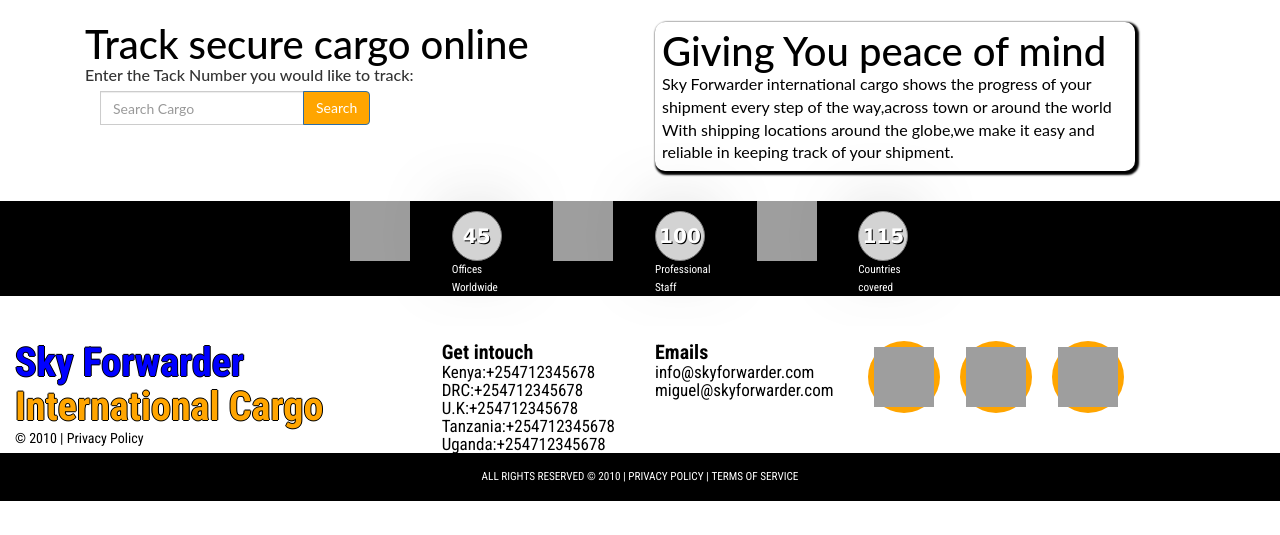
After one commit to vincentmuya/Sky-Forwarder, a Django app: a page that uses app/templates/navbar.html in a window 1280 px wide. The commit adds this page. Shown: the part 265-800 px from the top of the page. Run offline with Django 3.2, Linux system fonts and the light colour scheme; some libraries are stand-ins or nearby versions; some web fonts are replaced; grey boxes are pictures that could not be loaded.

Commit message:
created the secure track template and activated navbar link ti the template

```diff
--- a/app/templates/navbar.html
+++ b/app/templates/navbar.html
@@ -15,7 +15,7 @@
  --><li><a href="{%url 'service'%}">Services</a></li><!--
    --><li><a href="{%url 'contact'%}">Contact</a></li>
         <li><a href="{%url 'track-cargo'%}">Track cargo</a></li>
-        <li><a href="">Track Secure</a></li>
+        <li><a href="{%url 'track-secure'%}">Track Secure</a></li>
        <li><a href="{% url 'cargo'%}">Agent Login</a></li>
     </ul>
   </div>
--- /dev/null
+++ b/app/templates/track_secure.html
@@ -0,0 +1,117 @@
+{%extends 'base.html'%} {% load bootstrap3 %} {% load staticfiles %} {%block content%}
+
+<head>
+  <title>Home</title>
+  <meta charset="utf-8">
+  <meta name = "format-detection" content = "telephone=no" />
+  <link rel="icon" href="{% static 'images/favicon.ico' %}">
+  <link rel="shortcut icon" href="{% static 'images/favicon.ico' %}" />
+  <link rel="stylesheet" href="{% static 'booking/css/booking.css' %}">
+  <link rel="stylesheet" href="{% static 'css/camera.css' %}">
+  <link rel="stylesheet" href="{% static 'css/owl.carousel.css' %}">
+  <link rel="stylesheet" href="{% static 'css/style.css' %}">
+</head>
+<body>
+  {%include 'navbar.html'%}
+  <header>
+    <h1 class="trackship"><span style="color:blue">Track Sec</span><span style="color:orange">ure Shipment</span></h1>
+  </header>
+  <br>
+  <div class="container">
+  <div class="row">
+    <div class="col-md-6">
+      <h1 class="trackcar" style="color:black">Track secure cargo online</h1>
+    <h4>Enter the Tack Number you would like to track:</h4>
+    <form class="navbar-form" role="search" action="">
+<div class="input-group">
+<input type="text" class="form-control" placeholder="Search Cargo" name="TrackNo">
+<div class="input-group-btn">
+  <button class="btn btn-primary" id="search" >Search</button>
+</div>
+</div></form>
+</div>
+<div class="col-md-4">
+  <div class="track-card">
+  <div class="tcard-body">
+    <h1 class="tcard-heading">Giving You peace of mind</h1>
+    <p class="tcard-content">Sky Forwarder international cargo shows the progress of your shipment every step of the way,across town or around the world With shipping locations around the globe,we make it easy and reliable in keeping track of your shipment.</p>
+  </div>
+
+</div>
+</div>
+</div>
+</div>
+  </body>
+  {%include 'footer.html'%}
+  <!--==============================footer=================================-->
+<!-- </body> -->
+<style media="screen">
+header{
+  background: url('https://www.m2.com.lb/modules//smartblog/images/142.jpg')60% / cover fixed;
+  background-size: cover;
+  height: 200px;
+}
+#search{
+  background-color: orange;
+}
+.trackship{
+  text-shadow: -1px 0 black, 0 1px black, 1px 0 black, 0 -1px black;
+  text-align: center;
+  padding-top: 6%;
+  font-size: 45px;
+}
+.track-card{
+  padding: 2%;
+  width: 30rem;
+  box-shadow: 2px 2px 2px 2px;
+}
+.row {
+    margin-right: 0px;
+    margin-left: 0px;
+}
+  body{
+    padding-top: 5%;
+    height: 100%;
+    background-color: white;
+    /*background-image: url('{%static 'images/network.png'%}');*/
+     background-repeat: no-repeat;
+     background-size: 145% 100%;
+     /*color: white;*/
+      }
+.track-card{
+  background-color: white;
+  color: black;
+  border-radius: 10px;
+}
+  h1{
+    font-size: 40px;
+  }
+  h3{
+    font-size: 35px;
+  }
+  @media screen and (max-width: 650px) {
+  header{
+    height: 150px;
+  }
+    .track-card{
+      width: 20rem;
+    }
+    #menuToggle{
+      background-color: white;
+    }
+  body{
+    padding-top: 0%;
+  }
+  .trackcar{
+    font-size: 25px;
+  }
+  .trackship{
+    font-size: 30px;
+    padding-top: 15%;
+  }
+  .tcard-heading{
+    font-size: 25px;
+  }
+  }
+</style>
+  {%endblock%}
--- a/app/views.py
+++ b/app/views.py
@@ -113,4 +113,4 @@
     return render(request, 'update_cargo.html', {'form': form})
 
 def track_secure(request):
-    return render(request, 'secure_track.html')
+    return render(request, 'track_secure.html')
```
